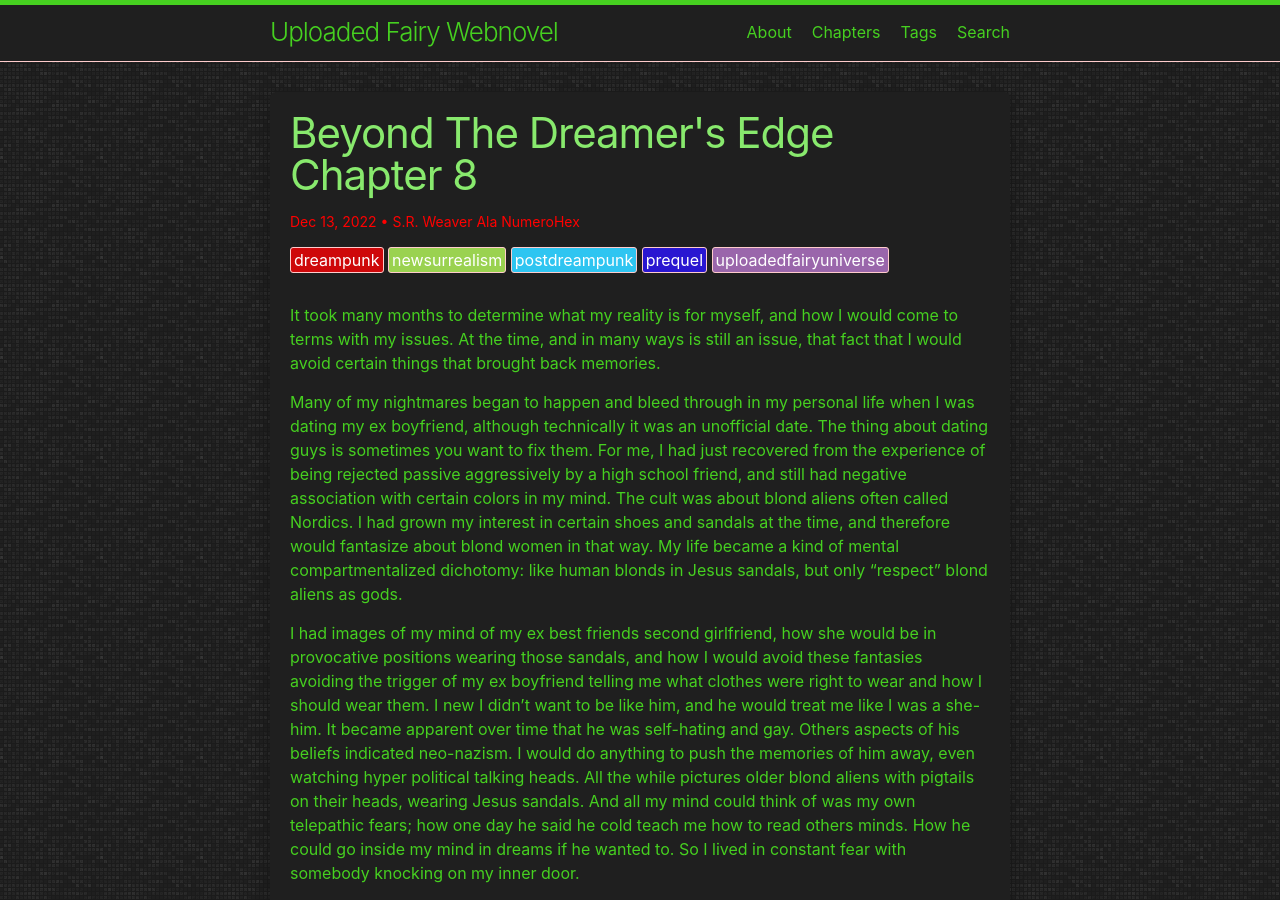
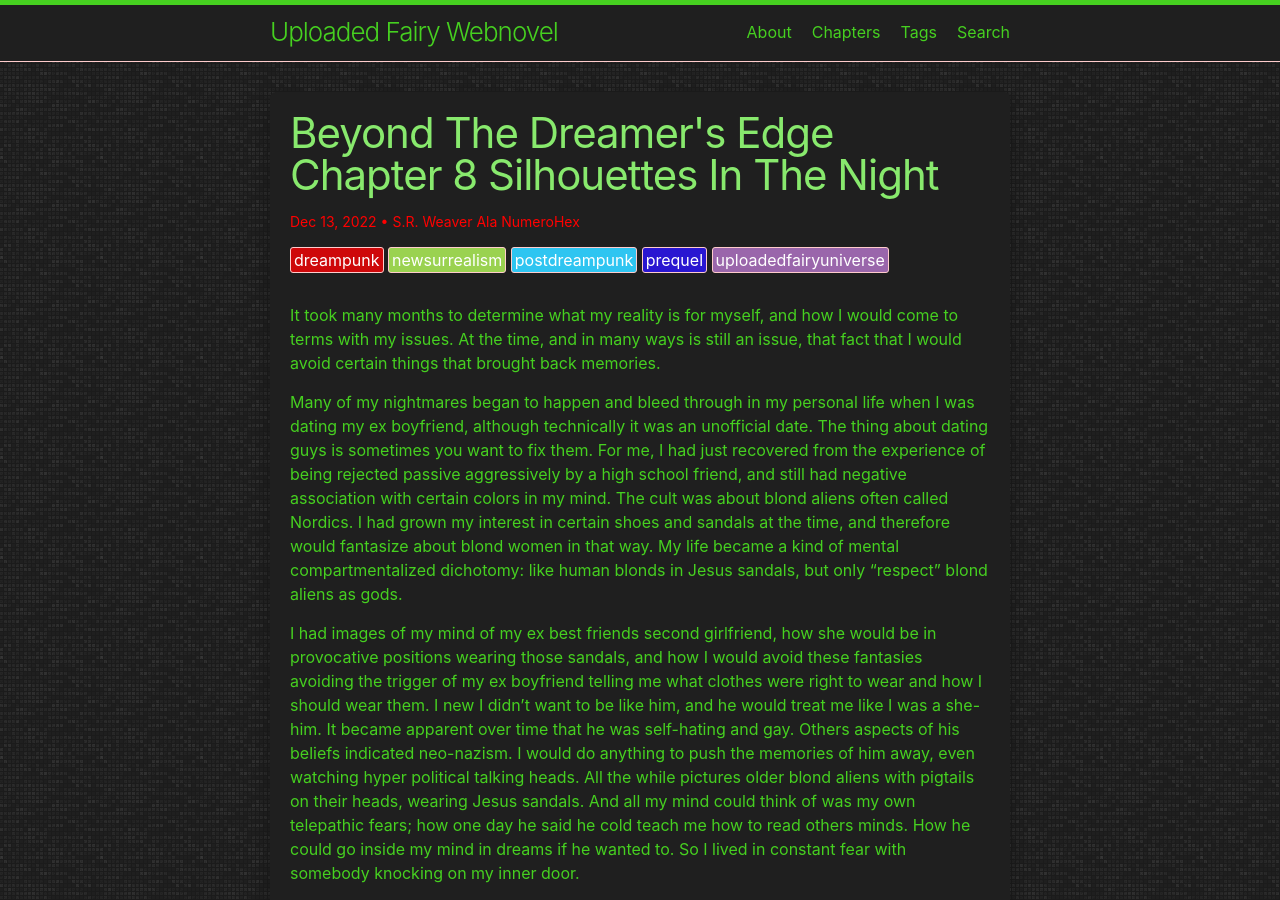
Before and after one commit to LWFlouisa/UploadedFairyOELN, a Jekyll site: the page built from _posts/2022-12-13-beyondthedreamersedge_chapter8.md, in a window 1280 px wide and 900 px high. Built offline with Jekyll 4.4.1, drawn with Linux system fonts in a browser that asks for light colours; our own code applies the rules of GitHub Pages for plain Markdown files.

Commit message:
Update 2022-12-13-beyondthedreamersedge_chapter8.md

```diff
--- a/_posts/2022-12-13-beyondthedreamersedge_chapter8.md
+++ b/_posts/2022-12-13-beyondthedreamersedge_chapter8.md
@@ -1,5 +1,5 @@
 ---
-title: "Beyond The Dreamer's Edge Chapter 8"
+title: "Beyond The Dreamer's Edge Chapter 8 Silhouettes In The Night"
 author: "S.R. Weaver Ala NumeroHex"
 tags: prequel uploadedfairyuniverse dreampunk postdreampunk newsurrealism
 ---
```
